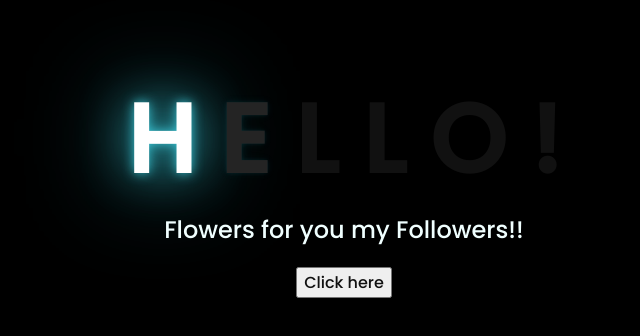
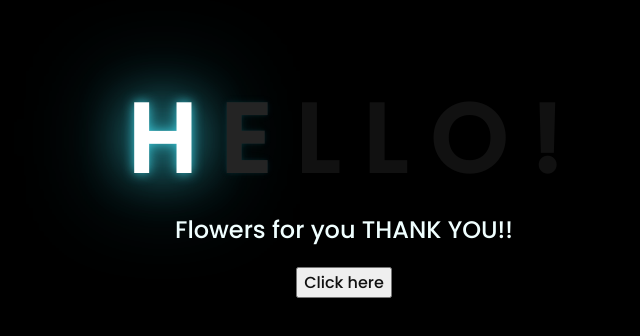
Before and after one commit to R1fqy/flower, a plain HTML site: page index.html in a window 1280 px wide. Shown: the part 226-562 px from the top of the page, without its empty margins (304-944 px from the left). Drawn offline with Linux system fonts and the light colour scheme.

Commit message:
first commit

```diff
--- a/index.html
+++ b/index.html
@@ -18,7 +18,7 @@
         <span>!</span>
     </div>
     <div class="description">
-        <span>Flowers for you my Followers!!</span>
+        <span>Flowers for you THANK YOU!!</span>
     </div>
     <div class="button">
         <button>
```
